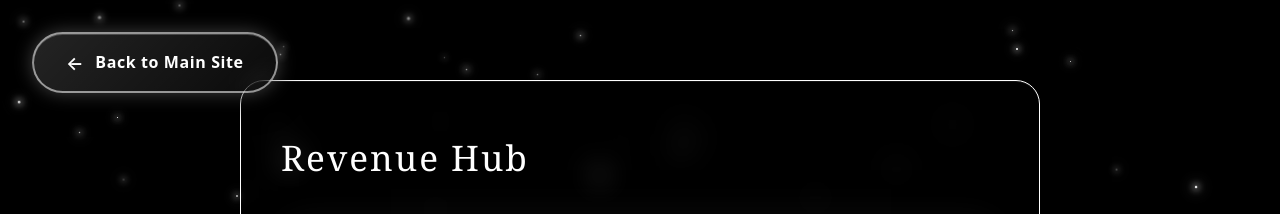
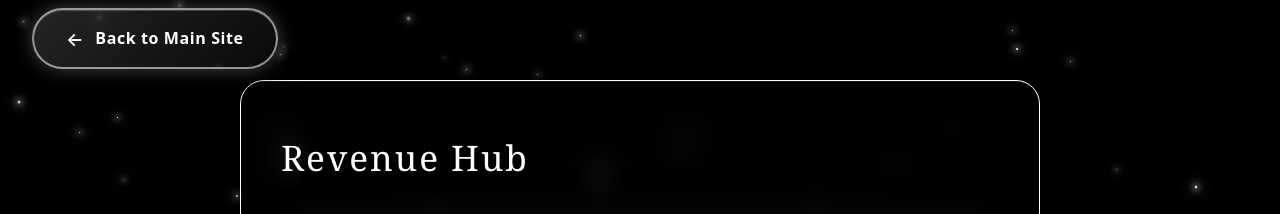
Before and after one commit to ashen-boop/revenue-hub-web, a plain HTML site: page index.html in a window 1280 px wide. Shown: the top 214 px of the page. Drawn offline with Linux system fonts and the light colour scheme.

Commit message:
Adjust top position of the back button

```diff
--- a/index.html
+++ b/index.html
@@ -328,7 +328,7 @@
      ============================================================ */
   .top-back-wrapper {
   position: fixed;
-  top: 2rem;
+  top: 0.5rem;
   left: 0;
   right: 0;
   padding: 0 2rem;
```
